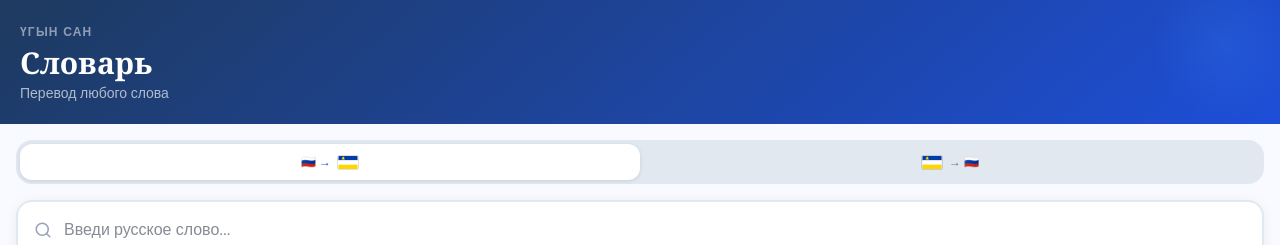
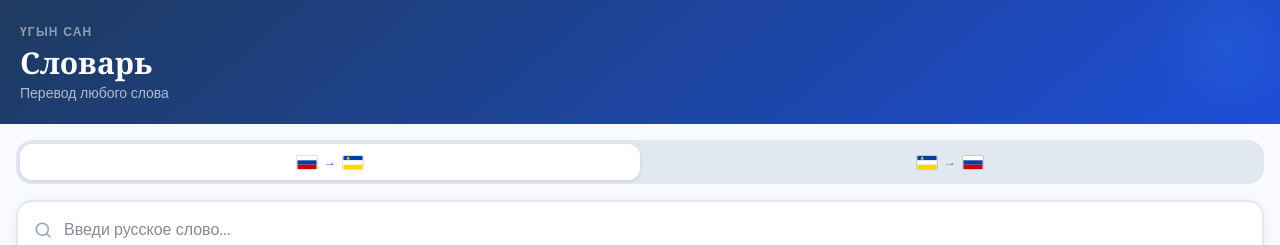
Before and after one commit to kkhabituev/buryad-app, a Next.js app: page /vocabulary in a window 1280 px wide. Shown: the top 245 px of the page. Built offline with nearby package versions, Linux system fonts and the light colour scheme.

Commit message:
Fix Russian flag: replace emoji with SVG (Windows doesn't render flag emojis)

```diff
--- a/app/vocabulary/page.tsx
+++ b/app/vocabulary/page.tsx
@@ -76,13 +76,25 @@ function toggleFavSaved(item: Favorite): Favorite[] {
   return [...favs];
 }
 
-// ── Buryat flag SVG ─────────────────────────────────────────────
+// ── Flag SVGs (flag emojis don't render on Windows) ─────────────
+const FLAG_STYLE: React.CSSProperties = {
+  display: "inline", verticalAlign: "middle",
+  borderRadius: 2, border: "0.5px solid rgba(0,0,0,0.12)", flexShrink: 0,
+};
+
+function RussianFlag() {
+  return (
+    <svg width="22" height="15" viewBox="0 0 22 15" style={FLAG_STYLE}>
+      <rect width="22" height="5"  fill="white" />
+      <rect y="5"  width="22" height="5"  fill="#003DA5" />
+      <rect y="10" width="22" height="5"  fill="#CC0000" />
+    </svg>
+  );
+}
+
 function BuryatFlag() {
   return (
-    <svg
-      width="22" height="15" viewBox="0 0 22 15"
-      style={{ display: "inline", verticalAlign: "middle", borderRadius: 2, border: "0.5px solid rgba(0,0,0,0.12)", flexShrink: 0 }}
-    >
+    <svg width="22" height="15" viewBox="0 0 22 15" style={FLAG_STYLE}>
       <rect width="22" height="5"  fill="#003DA5" />
       <rect y="5"  width="22" height="5"  fill="white" />
       <rect y="10" width="22" height="5"  fill="#FFD700" />
@@ -239,7 +251,7 @@ export default function VocabularyPage() {
               boxShadow: dir === "ru→bur" ? "0 1px 4px rgba(0,0,0,0.1)" : "none",
             }}
           >
-            🇷🇺 → <BuryatFlag />
+            <RussianFlag /> → <BuryatFlag />
           </button>
           <button
             onClick={() => setDir("bur→ru")}
@@ -250,7 +262,7 @@ export default function VocabularyPage() {
               boxShadow: dir === "bur→ru" ? "0 1px 4px rgba(0,0,0,0.1)" : "none",
             }}
           >
-            <BuryatFlag /> → 🇷🇺
+            <BuryatFlag /> → <RussianFlag />
           </button>
         </div>
 
```
